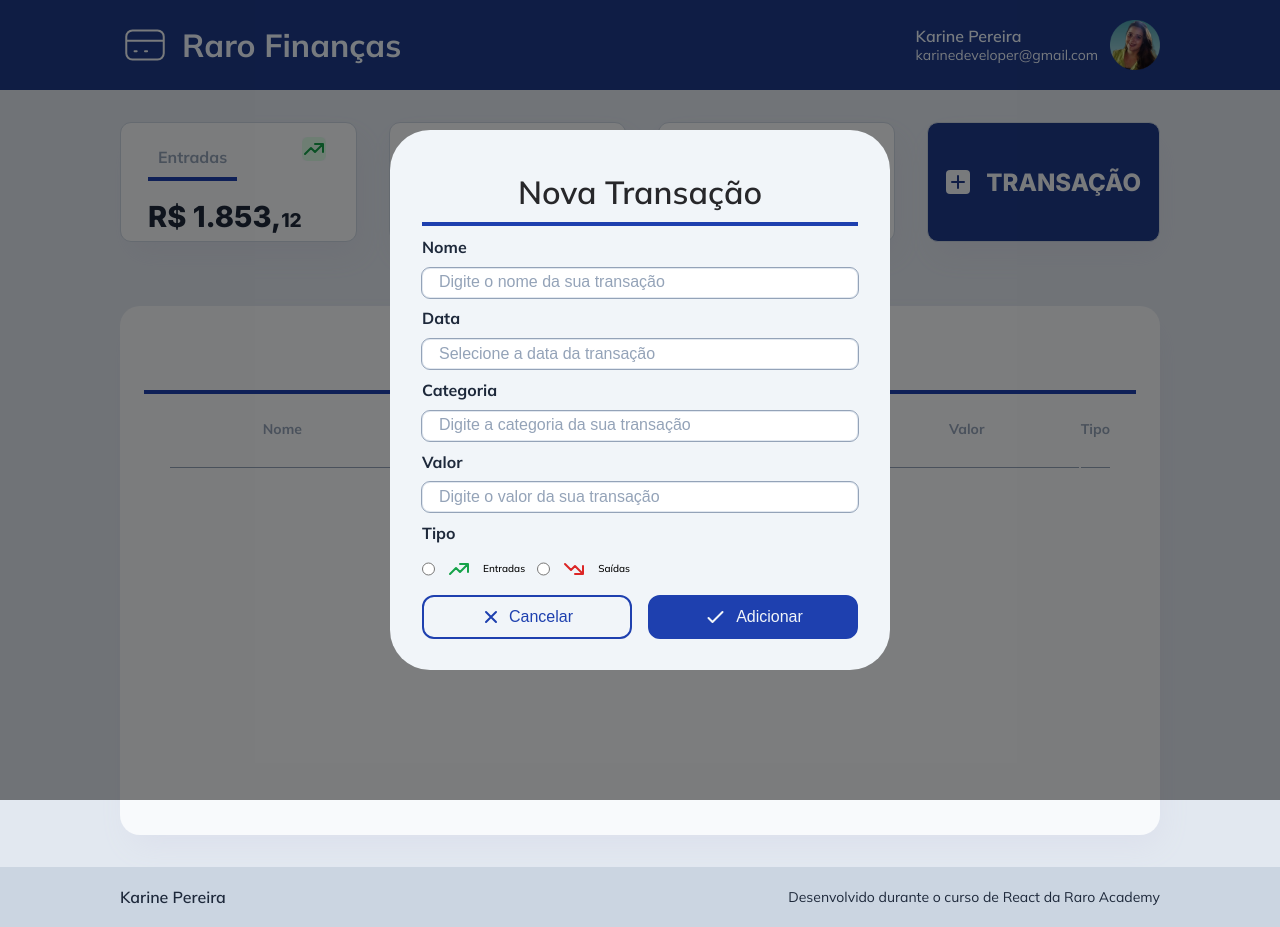
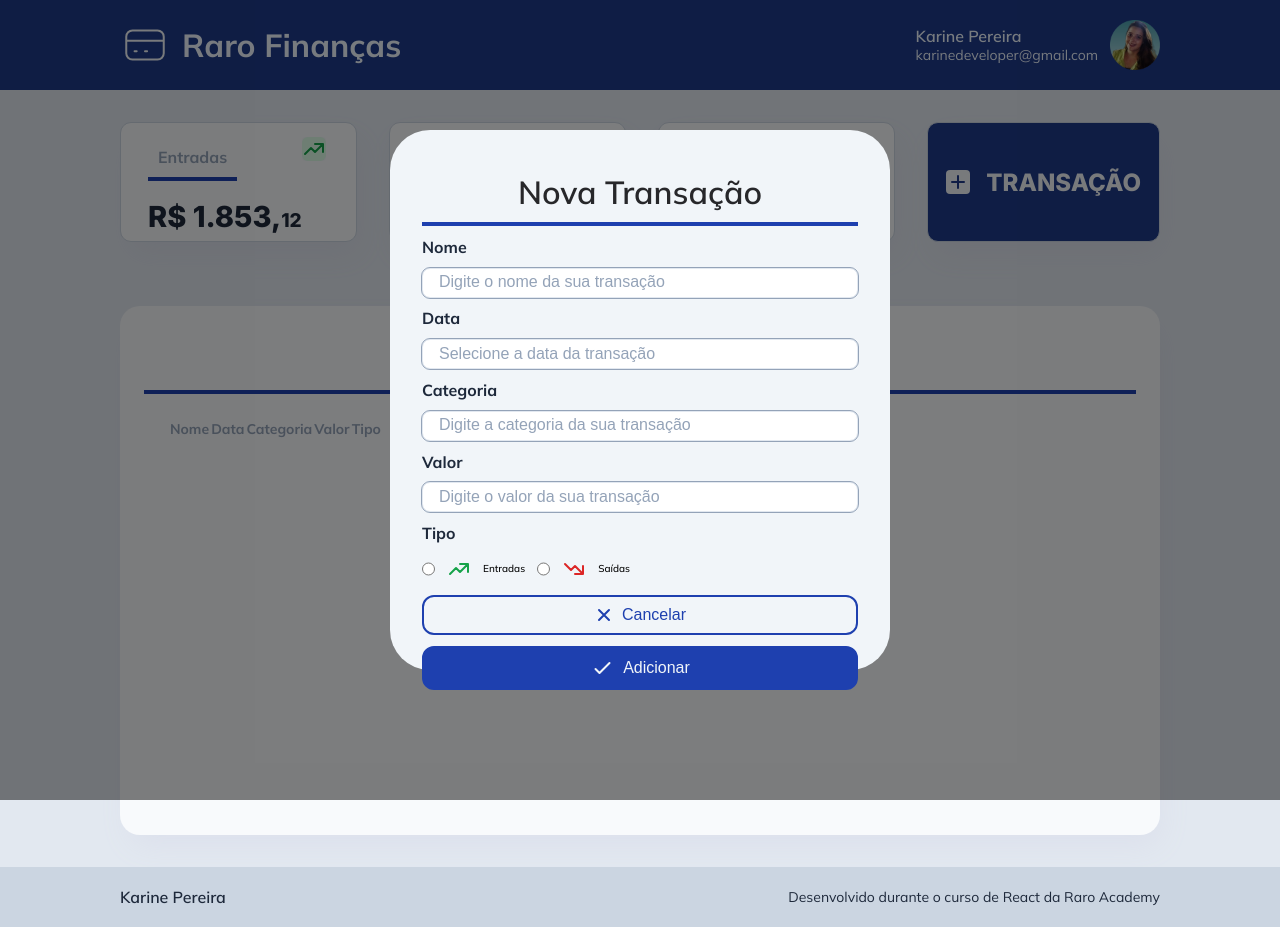
Before and after one commit to devkarine/raro-financas, a React (Vite) app: page / in a window 1280 px wide. Both pictures are taken after a click on the button "TRANSAÇÃO". Built offline with nearby package versions, Linux system fonts and the light colour scheme.

Commit message:
pega valor dos inputs e passa pra tabela

```diff
--- a/src/App.tsx
+++ b/src/App.tsx
@@ -6,17 +6,22 @@ import { Cards } from './components/Cards/Cards';
 import { Lists } from './components/Lists/Lists';
 import { Modal } from './components/Modal/Modal';
 import { Footer } from './components/Footer/Footer';
+import { TransactionProps } from './types';
 
 
 function App() {
   const [mostrarModal, setMostrarModal] = useState(false)
+  const [transactionList, setTransactionList] = useState<TransactionProps[]>([])
+
+
+
   return (
     <>
       <Header />
       <Cards clicar={() => setMostrarModal(true)} />
-      <Lists />
+      <Lists transactions={transactionList} />
 
-      {mostrarModal &&  <Modal/>}
+      <Modal clicar={(mostrarModal: boolean) => setMostrarModal(mostrarModal)} mostrarModal={mostrarModal} pegarValor={(transaction: TransactionProps)=> setTransactionList([...transactionList, transaction])} />
       <Footer />
 
     </>
--- a/src/components/Button/ButtonTransaction.tsx
+++ b/src/components/Button/ButtonTransaction.tsx
@@ -5,10 +5,10 @@ interface ButtonProps{
 }
 
 
-export const BtnTransaction = (props: ButtonProps) => {
+export const BtnTransaction = ({clicar}: ButtonProps) => {
     return(
         <>
-            <button onClick={props.clicar} className="btn-transaction">
+            <button onClick={clicar} className="btn-transaction">
                <figure>
                 <img src="src/assets/plus-sm.svg" alt="Sinal de soma" />
                </figure>
--- a/src/components/Inputs/Input.tsx
+++ b/src/components/Inputs/Input.tsx
@@ -1,17 +1,43 @@
 import './Inputs.css';
+import { useState } from 'react';
+import { TransactionProps } from '../../types';
+import { BtnModal } from '../Button/BtnModal';
 
-export const Inputs = () => {
+interface InputProps {
+  pegarValor: (transaction: TransactionProps) => void;
+  clicar: (mostrarModal: boolean) => void;
+
+}
+
+
+
+export const Inputs = ({ pegarValor, clicar }: InputProps) => {
+  const [valor, setValor] = useState({
+    nome: '',
+    data: '',
+    categoria: '',
+    valor: '',
+    tipo: ''
+  });
+
+  function test(){
+    pegarValor(valor)
+    clicar(false)
+  }
+
   return (
     <>
       <label htmlFor="name">Nome</label>
       <input
+        onChange={e => setValor({ ...valor, nome: e.target.value })}
         type="text"
-        name="name"
+        name="nome"
         placeholder="Digite o nome da sua transação"
       />
 
       <label htmlFor="date">Data</label>
       <input
+        onChange={e => setValor({ ...valor, data: e.target.value })}
         type="text"
         name="date"
         id="date"
@@ -20,6 +46,7 @@ export const Inputs = () => {
 
       <label htmlFor="categorie">Categoria</label>
       <input
+        onChange={e => setValor({ ...valor, categoria: e.target.value })}
         type="text"
         name="categorie"
         placeholder="Digite a categoria da sua transação"
@@ -27,20 +54,49 @@ export const Inputs = () => {
 
       <label htmlFor="value">Valor</label>
       <input
+        onChange={e => setValor({ ...valor, valor: e.target.value })}
         type="text"
         name="value"
         placeholder="Digite o valor da sua transação"
       />
 
-      <label htmlFor="tipo" >Tipo</label>
+      <label htmlFor="tipo">Tipo</label>
       <div className="radio">
-        <input className='inputRadio' type="radio" name="tipo" value="entrada" />
+        <input
+          onChange={e => setValor({ ...valor, tipo: e.target.value })}
+          className="inputRadio"
+          type="radio"
+          name="tipo"
+          value="entrada"
+        />
         <img src="src/assets/trending-up.svg" alt="" />
         Entradas
-        <input className='inputRadio' type="radio" name="tipo" id="saida" value="saida" />
+        <input
+          onChange={e => setValor({ ...valor, tipo: e.target.value })}
+          className="inputRadio"
+          type="radio"
+          name="tipo"
+          id="saida"
+          value="saida"
+        />
         <img src="src/assets/trending-down.svg" alt="" />
         Saídas
       </div>
+      <BtnModal
+        onClick={() => clicar(false)}
+        nome="Cancelar"
+        img="x.svg"
+        background="#F1F5F9"
+        color="#1E40AF"
+      />
+
+      <BtnModal
+        onClick={test}
+        nome="Adicionar"
+        img="check.svg"
+        background="#1E40AF"
+        color="#F1F5F9"
+      />
     </>
   );
 };
--- a/src/components/Lists/Lists.tsx
+++ b/src/components/Lists/Lists.tsx
@@ -1,6 +1,11 @@
+import { TransactionProps } from '../../types';
 import './index.css';
 
-export const Lists = () => {
+interface ListProps{
+  transactions: TransactionProps[]
+}
+
+export const Lists = ({transactions}: ListProps) => {
 
   return (
     <section className='card-lists'>
@@ -18,15 +23,18 @@ export const Lists = () => {
           </tr>
         </thead>
 
-        <tbody className="table-row">
+        {transactions.map((transaction, index)=>(
+          <tbody key={index} className="table-row">
+
           <tr className="wrapper">
-            <td className="text-wrapper"></td>
-            <td className="text-wrapper"></td>
-            <td className="text-wrapper"></td>
-            <td className="text-wrapper"></td>
-            <td className="text-wrapper-type"> </td>
+            <td className="text-wrapper">{transaction.nome}</td>
+            <td className="text-wrapper">{transaction.data}</td>
+            <td className="text-wrapper">{transaction.categoria}</td>
+            <td className="text-wrapper">{transaction.valor}</td>
+            <td className="text-wrapper-type">{transaction.tipo} </td>
           </tr>
         </tbody>
+        ))}
 
       </table>
     </section>
--- a/src/components/Modal/Modal.tsx
+++ b/src/components/Modal/Modal.tsx
@@ -1,31 +1,28 @@
 import './index.css';
-import { BtnModal } from '../Button/BtnModal';
 import { Inputs } from '../Inputs/Input';
+import { TransactionProps } from '../../types';
+
+interface ModalProps{
+   pegarValor:(transaction:TransactionProps)=> void;
+   mostrarModal: boolean;
+   clicar: (mostrarModal: boolean) => void;
+
+}
 
 
+export const Modal = ({pegarValor, mostrarModal, clicar}: ModalProps) => {
 
-
-export const Modal = () => {
 
   return (
     <>
-      <div className="modal" >
+      <div className={`modal ${mostrarModal && 'open'}`} >
         <div className="wrapper-modal">
-        <form >
+        <form onSubmit={e => e.preventDefault()} >
           <h2>Nova Transação</h2>
 
-          <Inputs/>
+          <Inputs clicar={(mostrarModal: boolean) => clicar(mostrarModal)} pegarValor={(transaction: TransactionProps)=> pegarValor(transaction)}/>
 
-          <div className="btns">
-          <BtnModal
-              nome="Cancelar"
-              img="x.svg"
-              background="#F1F5F9"
-              color="#1E40AF"
-            />
 
-            <BtnModal nome='Adicionar' img='check.svg' background='#1E40AF' color='#F1F5F9' />
-          </div>
 
 
 
--- a/src/components/Modal/index.css
+++ b/src/components/Modal/index.css
@@ -1,5 +1,5 @@
 .modal {
-  display: flex;
+  display: none;
   position: fixed;
   top: 0;
   left: 0;
@@ -9,6 +9,10 @@
   justify-content: center;
   align-items: center;
   transition: opacity 0.3s ease-in-out;
+}
+
+.open{
+  display: flex;
 }
 
 .wrapper-modal {
--- /dev/null
+++ b/src/types/index.ts
@@ -0,0 +1,8 @@
+export interface TransactionProps{
+    nome: string;
+    data: string;
+    categoria: string;
+    valor: string;
+    tipo: string;
+
+}
```
